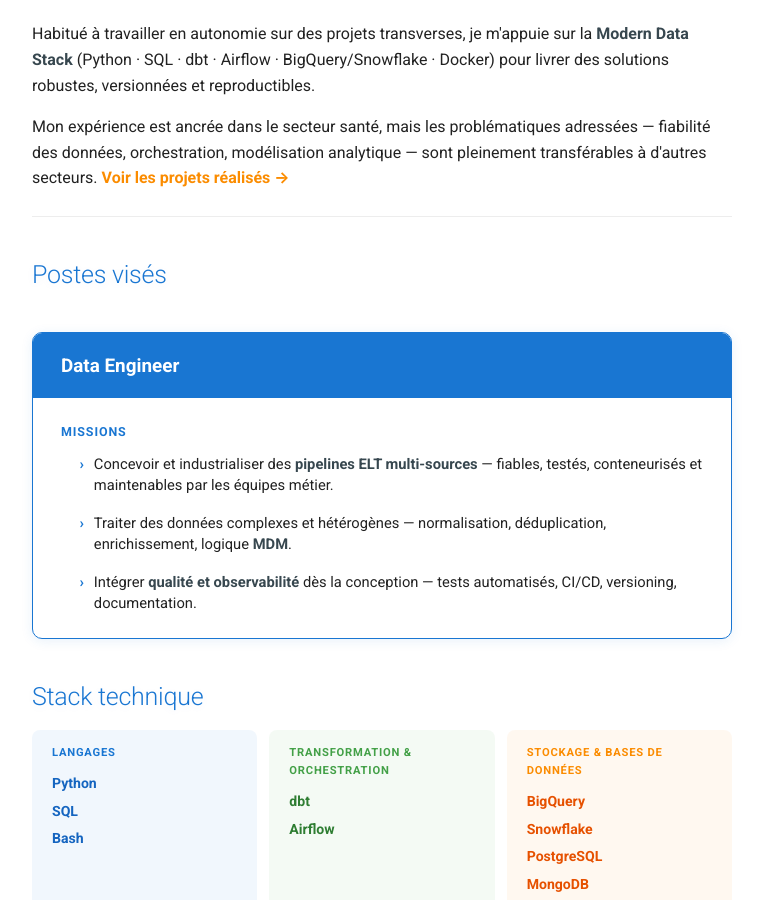
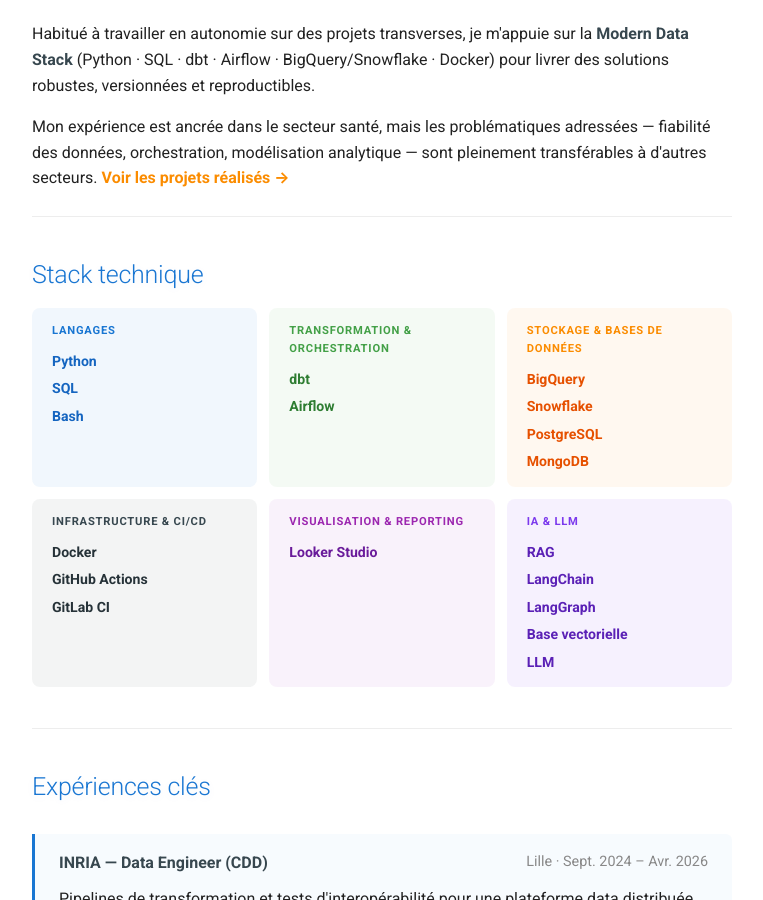
Before and after one commit to y-ikli/portfolio, an MkDocs documentation site: the page built from docs/index.md, in a window 1280 px wide and 900 px high, scrolled down 622 px. Shown: the whole window, without its empty margins (258-1021 px from the left). Built offline with MkDocs 1.6.1 and Material for MkDocs 9.7.7, drawn with Linux system fonts in a browser that asks for light colours.

Commit message:
Retirer la section « Postes visés », redondante avec le titre et l'intro

```diff
--- a/docs/index.md
+++ b/docs/index.md
@@ -31,40 +31,6 @@
 Mon expérience est ancrée dans le secteur santé, mais les problématiques adressées — fiabilité des données, orchestration, modélisation analytique — sont pleinement transférables à d'autres secteurs. **[Voir les projets réalisés →](./projets/index.md)**
 
 ---
-
-## Postes visés
-
-<div style="display: flex; flex-wrap: wrap; gap: 1.5rem; margin: 2rem 0; align-items: stretch;">
-
-  <!-- CARD 1 : Data Engineer -->
-  <div style="flex: 1 1 300px; border: 1px solid #1976d2; border-radius: 10px; overflow: hidden; background: #fff; box-shadow: 0 2px 12px rgba(25,118,210,0.10); display: flex; flex-direction: column;">
-    <div style="background: #1976d2; padding: 1.1rem 1.4rem 1rem; display: flex; justify-content: space-between; align-items: center; gap: 0.8rem;">
-      <div>
-        <div style="color: #fff; font-size: 1.18em; font-weight: 700; line-height: 1.2;">Data Engineer</div>
-      </div>
-    </div>
-    <div style="padding: 1.2rem 1.4rem; flex: 1; display: flex; flex-direction: column; gap: 1.1rem;">
-      <div>
-        <div style="font-size: 0.78em; font-weight: 700; letter-spacing: 0.07em; text-transform: uppercase; color: #1976d2; margin-bottom: 0.6rem;">Missions</div>
-        <ul style="margin: 0; list-style: none; padding-left: 0; display: flex; flex-direction: column; gap: 0.45rem;">
-          <li style="display: flex; gap: 0.5rem; align-items: flex-start; font-size: 0.92em; line-height: 1.45;">
-            <span style="color: #1976d2; font-weight: 700; flex-shrink: 0;">&#8250;</span>
-            <span>Concevoir et industrialiser des <strong>pipelines ELT multi-sources</strong> — fiables, testés, conteneurisés et maintenables par les équipes métier.</span>
-          </li>
-          <li style="display: flex; gap: 0.5rem; align-items: flex-start; font-size: 0.92em; line-height: 1.45;">
-            <span style="color: #1976d2; font-weight: 700; flex-shrink: 0;">&#8250;</span>
-            <span>Traiter des données complexes et hétérogènes — normalisation, déduplication, enrichissement, logique <strong>MDM</strong>.</span>
-          </li>
-          <li style="display: flex; gap: 0.5rem; align-items: flex-start; font-size: 0.92em; line-height: 1.45;">
-            <span style="color: #1976d2; font-weight: 700; flex-shrink: 0;">&#8250;</span>
-            <span>Intégrer <strong>qualité et observabilité</strong> dès la conception — tests automatisés, CI/CD, versioning, documentation.</span>
-          </li>
-        </ul>
-      </div>
-    </div>
-  </div>
-
-</div>
 
 ## Stack technique
 
```
